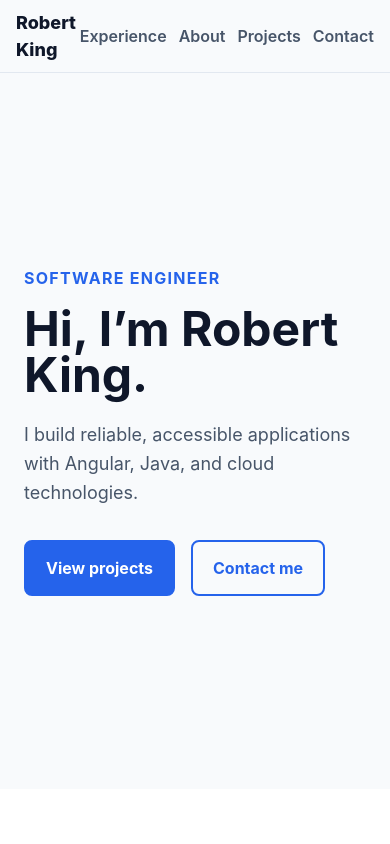
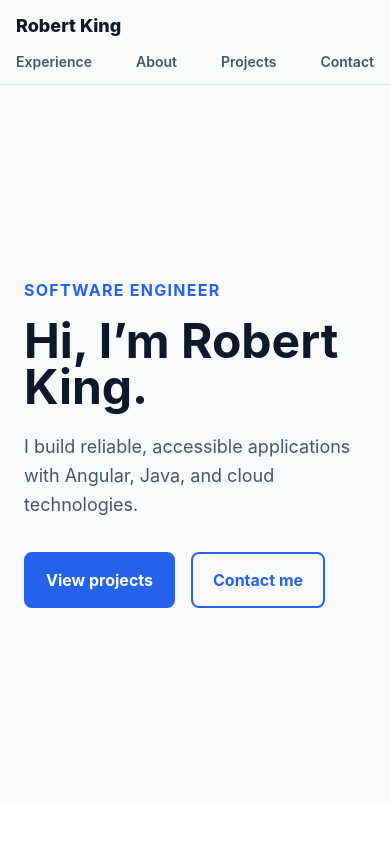
Before and after one commit to bigkinglsu/robert-king-portfolio, an Angular app in the folder apps/web-angular/: page / in a window 390 px wide. Shown: the top 844 px of the page. Built offline with nearby package versions, Linux system fonts and the light colour scheme.

Commit message:
fix: address Experience page review

```diff
--- a/apps/web-angular/src/app/core/layout/header/header.scss
+++ b/apps/web-angular/src/app/core/layout/header/header.scss
@@ -3,11 +3,7 @@
   top: 0;
   z-index: 10;
   border-bottom: 1px solid #e2e8f0;
-  background: color-mix(
-    in srgb,
-    var(--color-background) 90%,
-    transparent
-  );
+  background: color-mix(in srgb, var(--color-background) 90%, transparent);
   backdrop-filter: blur(0.75rem);
 }
 
@@ -52,11 +48,18 @@
 
 @media (max-width: 32rem) {
   .navigation {
+    align-items: flex-start;
+    flex-direction: column;
+    gap: 0.75rem;
     width: min(100% - 2rem, 70rem);
+    padding-block: 0.75rem;
   }
 
   .navigation__links {
-    gap: 0.75rem;
+    justify-content: space-between;
+    width: 100%;
+    gap: 0.5rem;
+    font-size: 0.875rem;
   }
 
   .navigation__links li:first-child {
--- a/apps/web-angular/src/app/features/experience/pages/experience-page/experience-page.html
+++ b/apps/web-angular/src/app/features/experience/pages/experience-page/experience-page.html
@@ -1,4 +1,4 @@
-<main class="experience-page" aria-labelledby="experience-title">
+<section class="experience-page" aria-labelledby="experience-title">
   <div class="experience-page__content">
     <p class="experience-page__eyebrow">Experience</p>
     <h1 id="experience-title">Building dependable software, one thoughtful decision at a time.</h1>
@@ -6,4 +6,4 @@
       A detailed look at my roles, responsibilities, and engineering impact is coming soon.
     </p>
   </div>
-</main>
+</section>
```
Also changed, not shown: 3 other files (tests, documents, lock files or other folders).
